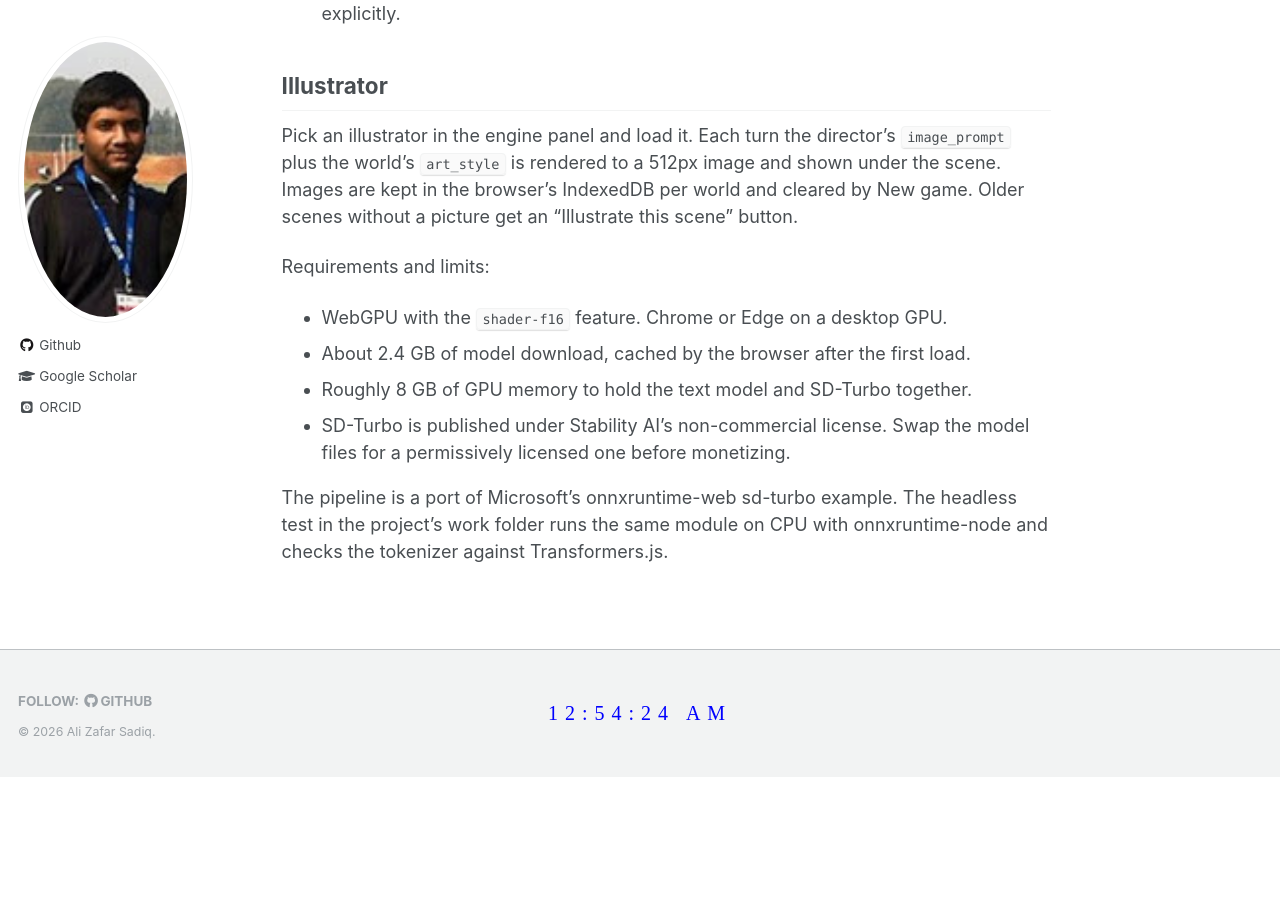
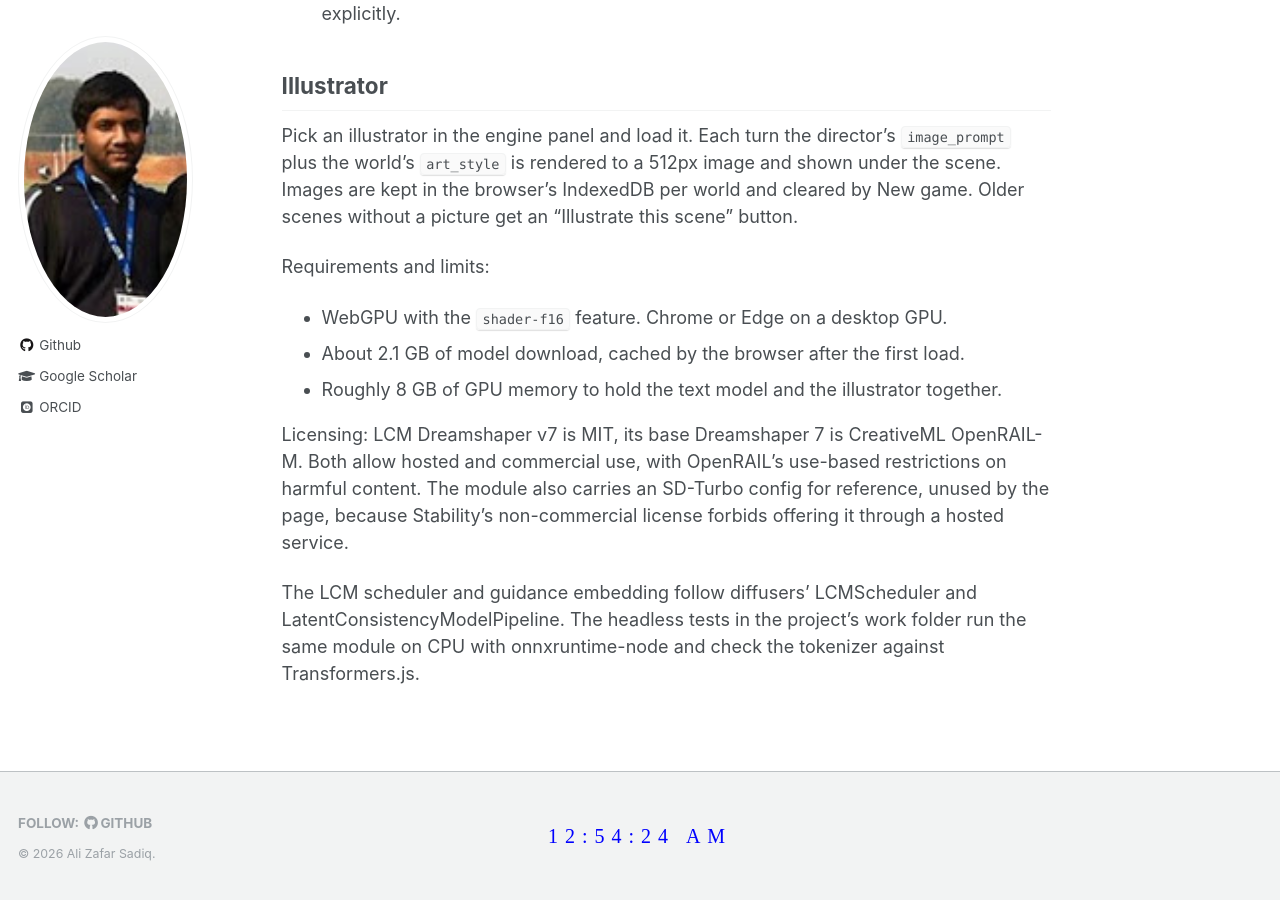
Before and after one commit to AliZafar120/AliZafar120.github.io, a Jekyll site: the page built from isekai/README.md, in a window 1280 px wide and 900 px high, scrolled down 2529 px. Built offline with Jekyll 4.4.1, drawn with Linux system fonts in a browser that asks for light colours; some web fonts are replaced; our own code applies the rules of GitHub Pages for plain Markdown files; before the commit the page ends 3306 px from its top, so only the background shows below that; some of the changed text lies outside the part shown.

Commit message:
Isekai Engine: switch illustrator to LCM Dreamshaper v7 (permissive license)
- illustrator.js: pipeline registry, LCM scheduler (4 steps), guidance
  embedding, external-data ONNX loading; verified headlessly on CPU
- SD-Turbo config kept for reference only; its license forbids hosted use
- Page offers LCM Dreamshaper as the only illustrator; README updated

Co-Authored-By: Claude Fable 5.1 <noreply@anthropic.com>

```diff
--- a/isekai/README.md
+++ b/isekai/README.md
@@ -8,7 +8,7 @@ local engine. Saves live in the browser's localStorage; Export downloads one.
 ## Files
 
 - `index.html`: the app.
-- `illustrator.js`: in-browser scene illustrator (SD-Turbo, one step, 512px) on ONNX Runtime WebGPU, with its own CLIP tokenizer.
+- `illustrator.js`: in-browser scene illustrator (LCM Dreamshaper v7, 4 steps, 512px) on ONNX Runtime WebGPU, with its own CLIP tokenizer and LCM scheduler.
 - `worlds/index.json`: list shown in the world picker. One entry per world:
   `{ "id", "title", "tagline", "genre" }`.
 - `worlds/<id>.json`: a world card.
@@ -99,11 +99,16 @@ scene" button.
 Requirements and limits:
 
 - WebGPU with the `shader-f16` feature. Chrome or Edge on a desktop GPU.
-- About 2.4 GB of model download, cached by the browser after the first load.
-- Roughly 8 GB of GPU memory to hold the text model and SD-Turbo together.
-- SD-Turbo is published under Stability AI's non-commercial license. Swap the
-  model files for a permissively licensed one before monetizing.
+- About 2.1 GB of model download, cached by the browser after the first load.
+- Roughly 8 GB of GPU memory to hold the text model and the illustrator together.
 
-The pipeline is a port of Microsoft's onnxruntime-web sd-turbo example. The
-headless test in the project's work folder runs the same module on CPU with
-onnxruntime-node and checks the tokenizer against Transformers.js.
+Licensing: LCM Dreamshaper v7 is MIT, its base Dreamshaper 7 is CreativeML
+OpenRAIL-M. Both allow hosted and commercial use, with OpenRAIL's use-based
+restrictions on harmful content. The module also carries an SD-Turbo config
+for reference, unused by the page, because Stability's non-commercial license
+forbids offering it through a hosted service.
+
+The LCM scheduler and guidance embedding follow diffusers' LCMScheduler and
+LatentConsistencyModelPipeline. The headless tests in the project's work
+folder run the same module on CPU with onnxruntime-node and check the
+tokenizer against Transformers.js.
```
Also changed, not shown: isekai/illustrator.js (+92 -37 lines), isekai/index.html (+6 -6 lines).
